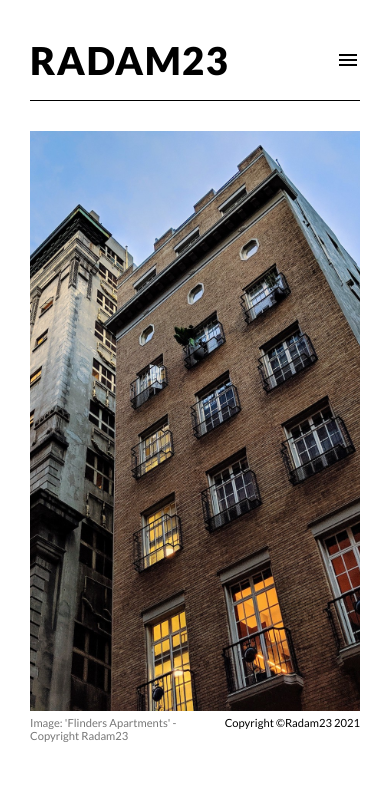
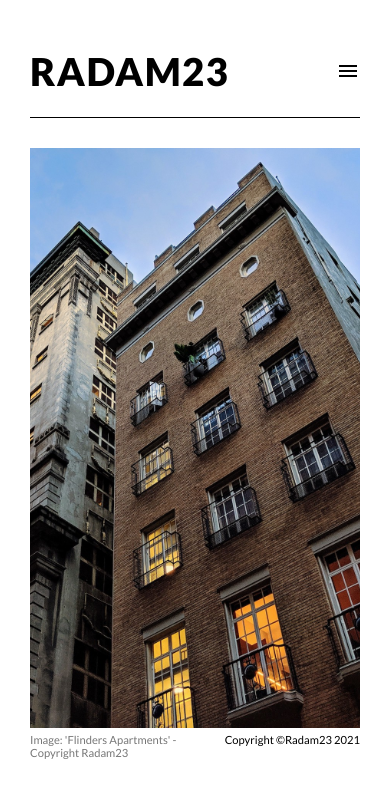
Before and after one commit to rAdam23/radam23.v.4.0, a plain HTML site: page index.html in a window 390 px wide. Drawn offline with Linux system fonts and the light colour scheme.

Commit message:
Add files via upload

```diff
--- a/styles/styles.css
+++ b/styles/styles.css
@@ -1257,8 +1257,8 @@ footer {
     -ms-grid-column: 1;
     -ms-grid-column-span: 6;
     grid-area: nav;
-    height: 12vh;
-    padding-top: 30px;
+    height: 14vh;
+    padding-top: 35px;
     padding-bottom: 10px;
     margin-bottom: 30px;
   }
```
